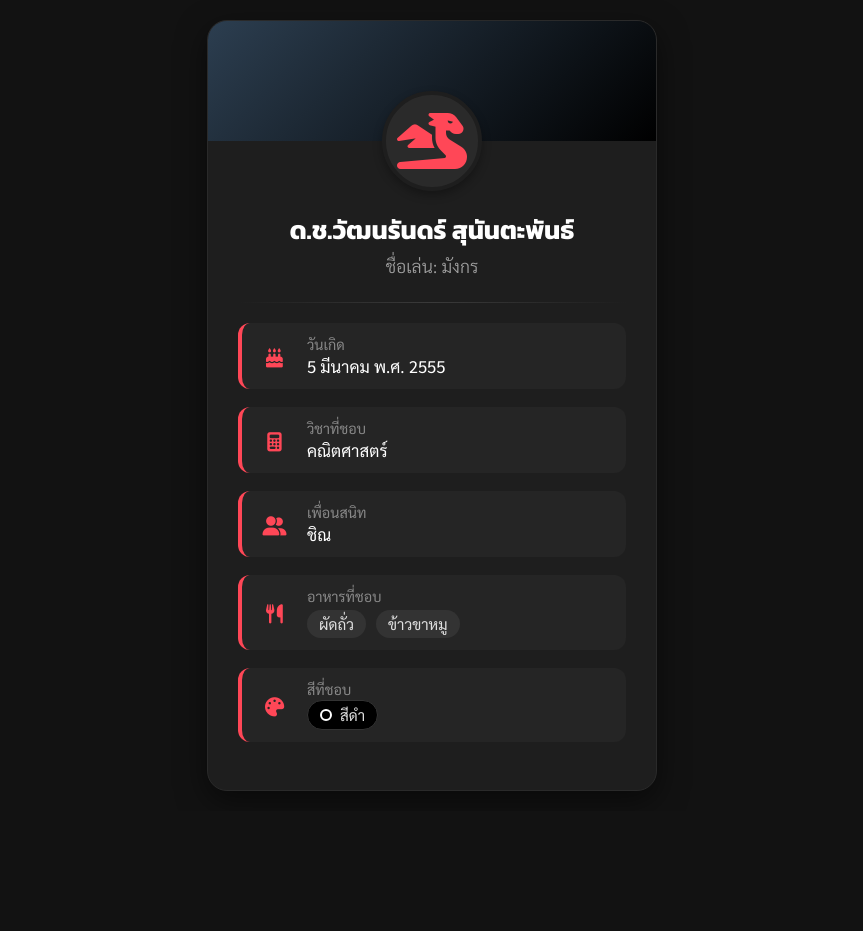
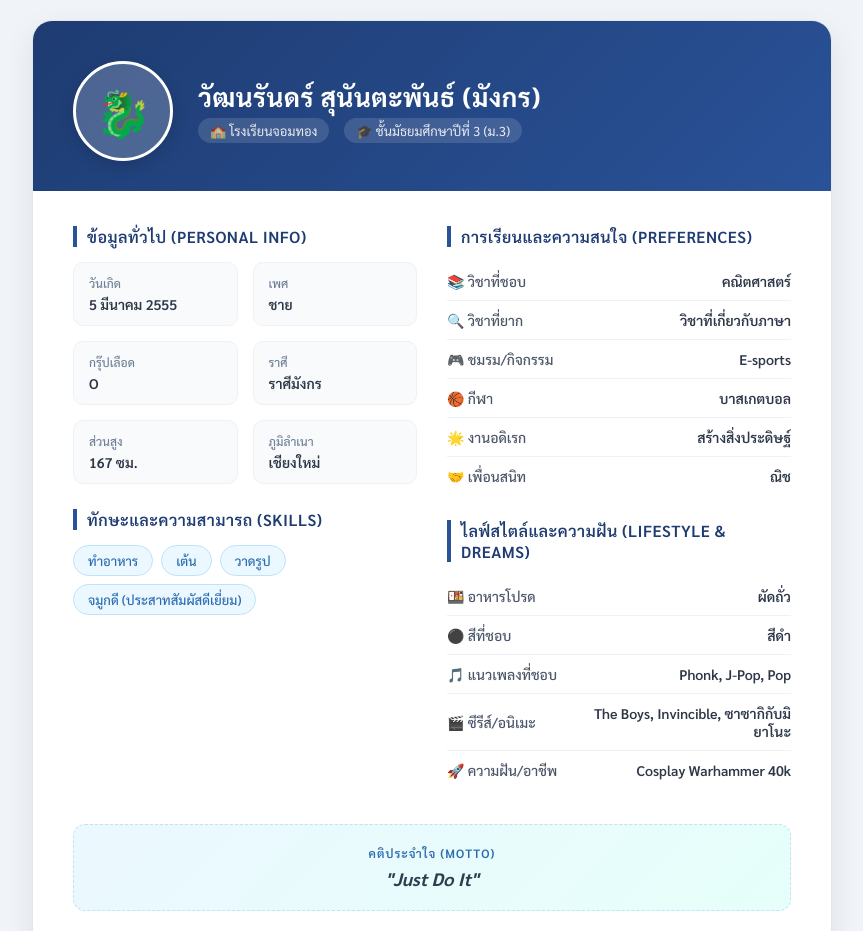
Before and after one commit to 22833-sketch/demo0, a plain HTML site: page index.html in a window 1280 px wide. Shown: the top 931 px of the page, without its empty margins (208-1071 px from the left). Before the commit the page ends 811 px from the top, so only its background shows below. Drawn offline with Linux system fonts and the light colour scheme.

Commit message:
Update index.html

```diff
--- a/index.html
+++ b/index.html
@@ -3,249 +3,393 @@
 <head>
     <meta charset="UTF-8">
     <meta name="viewport" content="width=device-width, initial-scale=1.0">
-    <title>ประวัติส่วนตัว | น้องมังกร</title>
-    <!-- Google Fonts (Sarabun & Kanit) -->
-    <link rel="preconnect" href="https://fonts.googleapis.com">
-    <link rel="preconnect" href="https://fonts.gstatic.com" crossorigin>
-    <link href="https://fonts.googleapis.com/css2?family=Kanit:wght@300;500;700&family=Sarabun:wght@300;400;600&display=swap" rel="stylesheet">
-    <!-- Font Awesome Icons -->
-    <link rel="stylesheet" href="https://cdnjs.cloudflare.com/ajax/libs/font-awesome/6.4.0/css/all.min.css">
+    <title>การ์ดประวัติส่วนตัวนักเรียน - วัฒนรันดร์ สุนันตะพันธ์</title>
+    <style>
+        @import url('https://fonts.googleapis.com/css2?family=Sarabun:wght@300;400;500;600;700&display=swap');
 
-    <style>
-        /* Reset & Base Styles */
         * {
+            box-sizing: border-box;
             margin: 0;
             padding: 0;
-            box-sizing: border-box;
+            font-family: 'Sarabun', sans-serif;
         }
+
         body {
-            font-family: 'Sarabun', sans-serif;
-            background-color: #121212; /* พื้นหลังสีดำโมเดิร์น */
-            color: #e0e0e0;
+            background-color: #f0f4f8;
+            color: #2c3e50;
             display: flex;
             justify-content: center;
             align-items: center;
             min-height: 100vh;
             padding: 20px;
         }
-        h1, h2, h3 {
-            font-family: 'Kanit', sans-serif;
-        }
 
-        /* Profile Card */
-        .profile-container {
-            background: #1e1e1e;
+        .profile-card {
+            background: #ffffff;
+            width: 100%;
+            max-width: 800px;
             border-radius: 20px;
-            box-shadow: 0 10px 30px rgba(0, 0, 0, 0.5);
-            width: 100%;
-            max-width: 450px;
+            box-shadow: 0 10px 30px rgba(0, 0, 0, 0.08);
             overflow: hidden;
-            border: 1px solid #2a2a2a;
-            transition: transform 0.3s ease;
-        }
-        .profile-container:hover {
-            transform: translateY(-5px);
-        }
-
-        /* Header Accent */
-        .profile-header-bg {
-            background: linear-gradient(135deg, #2c3e50, #000000);
-            height: 120px;
-            display: flex;
-            justify-content: center;
-            align-items: flex-end;
+            border: 1px solid #e1e8ed;
             position: relative;
         }
 
-        /* Avatar Icon */
-        .avatar-wrapper {
-            background: #2a2a2a;
+        /* Header Style */
+        .card-header {
+            background: linear-gradient(135deg, #1e3c72 0%, #2a5298 100%);
+            color: #ffffff;
+            padding: 40px 40px 30px 40px;
+            position: relative;
+        }
+
+        .header-content {
+            display: flex;
+            align-items: center;
+            gap: 25px;
+        }
+
+        .avatar-container {
             width: 100px;
             height: 100px;
+            background-color: rgba(255, 255, 255, 0.2);
+            border: 3px solid #ffffff;
             border-radius: 50%;
             display: flex;
             justify-content: center;
             align-items: center;
-            position: absolute;
-            bottom: -50px;
-            border: 4px solid #1e1e1e;
-            box-shadow: 0 4px 10px rgba(0,0,0,0.3);
-        }
-        .avatar-wrapper i {
-            font-size: 3.5rem;
-            color: #ff4757; /* สีแดงมังกรตัดกับธีมดำ */
+            font-size: 45px;
+            box-shadow: 0 4px 15px rgba(0,0,0,0.15);
         }
 
-        /* Profile Content */
-        .profile-body {
-            padding: 70px 30px 30px 30px;
-            text-align: center;
+        .student-title-info {
+            flex-grow: 1;
         }
-        .profile-name {
-            font-size: 1.6rem;
-            color: #ffffff;
+
+        .student-name {
+            font-size: 26px;
+            font-weight: 700;
+            letter-spacing: 0.5px;
             margin-bottom: 5px;
         }
-        .profile-nickname {
-            font-size: 1.1rem;
-            color: #a0a0a0;
-            margin-bottom: 25px;
-            font-weight: 300;
+
+        .student-meta {
+            font-size: 16px;
+            opacity: 0.9;
+            font-weight: 400;
+            display: flex;
+            gap: 15px;
+            flex-wrap: wrap;
         }
 
-        /* Divider Line */
-        .divider {
-            height: 1px;
-            background: linear-gradient(to right, transparent, #3a3a3a, transparent);
-            margin: 20px 0;
+        .student-meta span {
+            background: rgba(255, 255, 255, 0.15);
+            padding: 4px 12px;
+            border-radius: 20px;
+            font-size: 13px;
         }
 
-        /* Info Details Section */
-        .info-section {
-            text-align: left;
+        /* Main Content Grid */
+        .card-body {
+            padding: 35px 40px;
+            display: grid;
+            grid-template-columns: 1fr 1fr;
+            gap: 30px;
         }
+
+        .section-title {
+            font-size: 16px;
+            font-weight: 600;
+            color: #1e3c72;
+            margin-bottom: 15px;
+            border-left: 4px solid #2a5298;
+            padding-left: 10px;
+            text-transform: uppercase;
+            letter-spacing: 0.5px;
+        }
+
+        .info-grid {
+            display: grid;
+            grid-template-columns: repeat(2, 1fr);
+            gap: 15px;
+        }
+
         .info-item {
-            display: flex;
-            align-items: center;
-            margin-bottom: 18px;
-            background: #252525;
+            background-color: #f8fafc;
             padding: 12px 15px;
-            border-radius: 12px;
-            border-left: 4px solid #ff4757;
+            border-radius: 10px;
+            border: 1px solid #edf2f7;
         }
-        .info-icon {
-            width: 35px;
-            font-size: 1.2rem;
-            color: #ff4757;
-            text-align: center;
-            margin-right: 15px;
-        }
+
         .info-label {
-            font-size: 0.9rem;
-            color: #888888;
-            display: block;
-            margin-bottom: 2px;
-        }
-        .info-text {
-            font-size: 1.05rem;
-            color: #ffffff;
+            font-size: 12px;
+            color: #718096;
+            margin-bottom: 4px;
             font-weight: 500;
         }
 
-        /* Favorite Foods Tags */
-        .food-tags {
-            display: flex;
-            gap: 10px;
-            margin-top: 5px;
-            flex-wrap: wrap;
-        }
-        .tag {
-            background: #333;
-            padding: 4px 12px;
-            border-radius: 20px;
-            font-size: 0.95rem;
-            color: #e0e0e0;
+        .info-value {
+            font-size: 14px;
+            color: #2d3748;
+            font-weight: 600;
         }
 
-        /* Color Badge */
-        .color-badge {
-            display: inline-flex;
+        /* Lists & Preferences */
+        .pref-list {
+            list-style: none;
+        }
+
+        .pref-item {
+            display: flex;
+            justify-content: space-between;
             align-items: center;
+            padding: 10px 0;
+            border-bottom: 1px solid #edf2f7;
+            font-size: 14px;
+        }
+
+        .pref-item:last-child {
+            border-bottom: none;
+        }
+
+        .pref-label {
+            color: #4a5568;
+            font-weight: 500;
+        }
+
+        .pref-value {
+            color: #2d3748;
+            font-weight: 600;
+            text-align: right;
+            max-width: 60%;
+        }
+
+        /* Tags / Pills */
+        .tags-container {
+            display: flex;
+            flex-wrap: wrap;
             gap: 8px;
-            background: #000000;
-            padding: 4px 12px;
+            margin-top: 5px;
+        }
+
+        .tag-pill {
+            background-color: #ebf8ff;
+            color: #2b6cb0;
+            padding: 6px 14px;
             border-radius: 20px;
-            font-size: 0.95rem;
-            border: 1px solid #333;
+            font-size: 13px;
+            font-weight: 500;
+            border: 1px solid #bee3f8;
         }
-        .color-dot {
-            width: 12px;
-            height: 12px;
-            background-color: #000000;
-            border-radius: 50%;
-            border: 2px solid #ffffff;
+
+        .tag-pill.hobby {
+            background-color: #f0fff4;
+            color: #22543d;
+            border-color: #c6f6d5;
+        }
+
+        /* Motto Section */
+        .motto-box {
+            grid-column: span 2;
+            background: linear-gradient(135deg, #ebf8ff 0%, #e6fffa 100%);
+            border: 1px dashed #bee3f8;
+            padding: 20px;
+            border-radius: 12px;
+            text-align: center;
+            margin-top: 5px;
+        }
+
+        .motto-title {
+            font-size: 12px;
+            color: #2b6cb0;
+            text-transform: uppercase;
+            letter-spacing: 1px;
+            font-weight: 600;
+            margin-bottom: 6px;
+        }
+
+        .motto-text {
+            font-size: 18px;
+            font-weight: 700;
+            color: #2c3e50;
+            font-style: italic;
+        }
+
+        /* Media Queries for Responsiveness & A4 Print Optimization */
+        @media (max-width: 768px) {
+            .card-body {
+                grid-template-columns: 1fr;
+            }
+            .motto-box {
+                grid-column: span 1;
+            }
+            .header-content {
+                flex-direction: column;
+                text-align: center;
+            }
+            .student-meta {
+                justify-content: center;
+            }
+        }
+
+        @media print {
+            body {
+                background-color: #ffffff;
+                padding: 0;
+                display: block;
+            }
+            .profile-card {
+                box-shadow: none;
+                border: 1px solid #ccc;
+                max-width: 100%;
+                border-radius: 0;
+                page-break-inside: avoid;
+            }
+            .card-header {
+                background: #1e3c72 !important;
+                -webkit-print-color-adjust: exact;
+                print-color-adjust: exact;
+            }
+            .tag-pill {
+                background-color: #f0f4f8 !important;
+                color: #1e3c72 !important;
+                -webkit-print-color-adjust: exact;
+                print-color-adjust: exact;
+            }
+            .info-item {
+                background-color: #fafafa !important;
+                -webkit-print-color-adjust: exact;
+                print-color-adjust: exact;
+            }
+            .motto-box {
+                background: #f0f4f8 !important;
+                -webkit-print-color-adjust: exact;
+                print-color-adjust: exact;
+            }
         }
     </style>
 </head>
 <body>
 
-    <div class="profile-container">
-        <!-- ด้านบนของการ์ด -->
-        <div class="profile-header-bg">
-            <div class="avatar-wrapper">
-                <i class="fa-solid fa-dragon"></i>
+    <div class="profile-card">
+        <!-- Header Section -->
+        <div class="card-header">
+            <div class="header-content">
+                <div class="avatar-container">
+                    🐉
+                </div>
+                <div class="student-title-info">
+                    <h1 class="student-name">วัฒนรันดร์ สุนันตะพันธ์ (มังกร)</h1>
+                    <div class="student-meta">
+                        <span>🏫 โรงเรียนจอมทอง</span>
+                        <span>🎓 ชั้นมัธยมศึกษาปีที่ 3 (ม.3)</span>
+                    </div>
+                </div>
             </div>
         </div>
 
-        <!-- ข้อมูลส่วนตัว -->
-        <div class="profile-body">
-            <h1 class="profile-name">ด.ช.วัฒนรันดร์ สุนันตะพันธ์</h1>
-            <p class="profile-nickname">ชื่อเล่น: มังกร</p>
+        <!-- Body Section -->
+        <div class="card-body">
 
-            <div class="divider"></div>
-
-            <div class="info-section">
-                <!-- วันเกิด -->
-                <div class="info-item">
-                    <div class="info-icon">
-                        <i class="fa-solid fa-cake-candles"></i>
+            <!-- Left Column: Personal Info -->
+            <div class="card-column">
+                <h2 class="section-title">ข้อมูลทั่วไป (Personal Info)</h2>
+                <div class="info-grid">
+                    <div class="info-item">
+                        <div class="info-label">วันเกิด</div>
+                        <div class="info-value">5 มีนาคม 2555</div>
                     </div>
-                    <div>
-                        <span class="info-label">วันเกิด</span>
-                        <span class="info-text">5 มีนาคม พ.ศ. 2555</span>
+                    <div class="info-item">
+                        <div class="info-label">เพศ</div>
+                        <div class="info-value">ชาย</div>
+                    </div>
+                    <div class="info-item">
+                        <div class="info-label">กรุ๊ปเลือด</div>
+                        <div class="info-value">O</div>
+                    </div>
+                    <div class="info-item">
+                        <div class="info-label">ราศี</div>
+                        <div class="info-value">ราศีมังกร</div>
+                    </div>
+                    <div class="info-item">
+                        <div class="info-label">ส่วนสูง</div>
+                        <div class="info-value">167 ซม.</div>
+                    </div>
+                    <div class="info-item">
+                        <div class="info-label">ภูมิลำเนา</div>
+                        <div class="info-value">เชียงใหม่</div>
                     </div>
                 </div>
 
-                <!-- วิชาที่ชอบ -->
-                <div class="info-item">
-                    <div class="info-icon">
-                        <i class="fa-solid fa-calculator"></i>
-                    </div>
-                    <div>
-                        <span class="info-label">วิชาที่ชอบ</span>
-                        <span class="info-text">คณิตศาสตร์</span>
-                    </div>
+                <h2 class="section-title" style="margin-top: 25px;">ทักษะและความสามารถ (Skills)</h2>
+                <div class="tags-container">
+                    <span class="tag-pill">ทำอาหาร</span>
+                    <span class="tag-pill">เต้น</span>
+                    <span class="tag-pill">วาดรูป</span>
+                    <span class="tag-pill">จมูกดี (ประสาทสัมผัสดีเยี่ยม)</span>
                 </div>
+            </div>
 
-                <!-- เพื่อนสนิท (อัปเดตแล้ว) -->
-                <div class="info-item">
-                    <div class="info-icon">
-                        <i class="fa-solid fa-user-group"></i>
-                    </div>
-                    <div>
-                        <span class="info-label">เพื่อนสนิท</span>
-                        <span class="info-text">ชิณ</span>
-                    </div>
-                </div>
+            <!-- Right Column: Preferences & Activities -->
+            <div class="card-column">
+                <h2 class="section-title">การเรียนและความสนใจ (Preferences)</h2>
+                <ul class="pref-list">
+                    <li class="pref-item">
+                        <span class="pref-label">📚 วิชาที่ชอบ</span>
+                        <span class="pref-value">คณิตศาสตร์</span>
+                    </li>
+                    <li class="pref-item">
+                        <span class="pref-label">🔍 วิชาที่ยาก</span>
+                        <span class="pref-value">วิชาที่เกี่ยวกับภาษา</span>
+                    </li>
+                    <li class="pref-item">
+                        <span class="pref-label">🎮 ชมรม/กิจกรรม</span>
+                        <span class="pref-value">E-sports</span>
+                    </li>
+                    <li class="pref-item">
+                        <span class="pref-label">🏀 กีฬา</span>
+                        <span class="pref-value">บาสเกตบอล</span>
+                    </li>
+                    <li class="pref-item">
+                        <span class="pref-label">🌟 งานอดิเรก</span>
+                        <span class="pref-value">สร้างสิ่งประดิษฐ์</span>
+                    </li>
+                    <li class="pref-item">
+                        <span class="pref-label">🤝 เพื่อนสนิท</span>
+                        <span class="pref-value">ณิช</span>
+                    </li>
+                </ul>
 
-                <!-- อาหารที่ชอบ -->
-                <div class="info-item">
-                    <div class="info-icon">
-                        <i class="fa-solid fa-utensils"></i>
-                    </div>
-                    <div>
-                        <span class="info-label">อาหารที่ชอบ</span>
-                        <div class="food-tags">
-                            <span class="tag">ผัดถั่ว</span>
-                            <span class="tag">ข้าวขาหมู</span>
-                        </div>
-                    </div>
-                </div>
+                <h2 class="section-title" style="margin-top: 25px;">ไลฟ์สไตล์และความฝัน (Lifestyle & Dreams)</h2>
+                <ul class="pref-list">
+                    <li class="pref-item">
+                        <span class="pref-label">🍱 อาหารโปรด</span>
+                        <span class="pref-value">ผัดถั่ว</span>
+                    </li>
+                    <li class="pref-item">
+                        <span class="pref-label">⚫ สีที่ชอบ</span>
+                        <span class="pref-value">สีดำ</span>
+                    </li>
+                    <li class="pref-item">
+                        <span class="pref-label">🎵 แนวเพลงที่ชอบ</span>
+                        <span class="pref-value">Phonk, J-Pop, Pop</span>
+                    </li>
+                    <li class="pref-item">
+                        <span class="pref-label">🎬 ซีรีส์/อนิเมะ</span>
+                        <span class="pref-value">The Boys, Invincible, ซาซากิกับมิยาโนะ</span>
+                    </li>
+                    <li class="pref-item">
+                        <span class="pref-label">🚀 ความฝัน/อาชีพ</span>
+                        <span class="pref-value">Cosplay Warhammer 40k</span>
+                    </li>
+                </ul>
+            </div>
 
-                <!-- สีที่ชอบ -->
-                <div class="info-item">
-                    <div class="info-icon">
-                        <i class="fa-solid fa-palette"></i>
-                    </div>
-                    <div>
-                        <span class="info-label">สีที่ชอบ</span>
-                        <div class="color-badge">
-                            <div class="color-dot"></div>
-                            <span>สีดำ</span>
-                        </div>
-                    </div>
-                </div>
-            </div> <!-- จบ info-section -->
+            <!-- Motto Box (Full Width in Grid) -->
+            <div class="motto-box">
+                <div class="motto-title">คติประจำใจ (Motto)</div>
+                <div class="motto-text">"Just Do It"</div>
+            </div>
 
         </div>
     </div>
```
